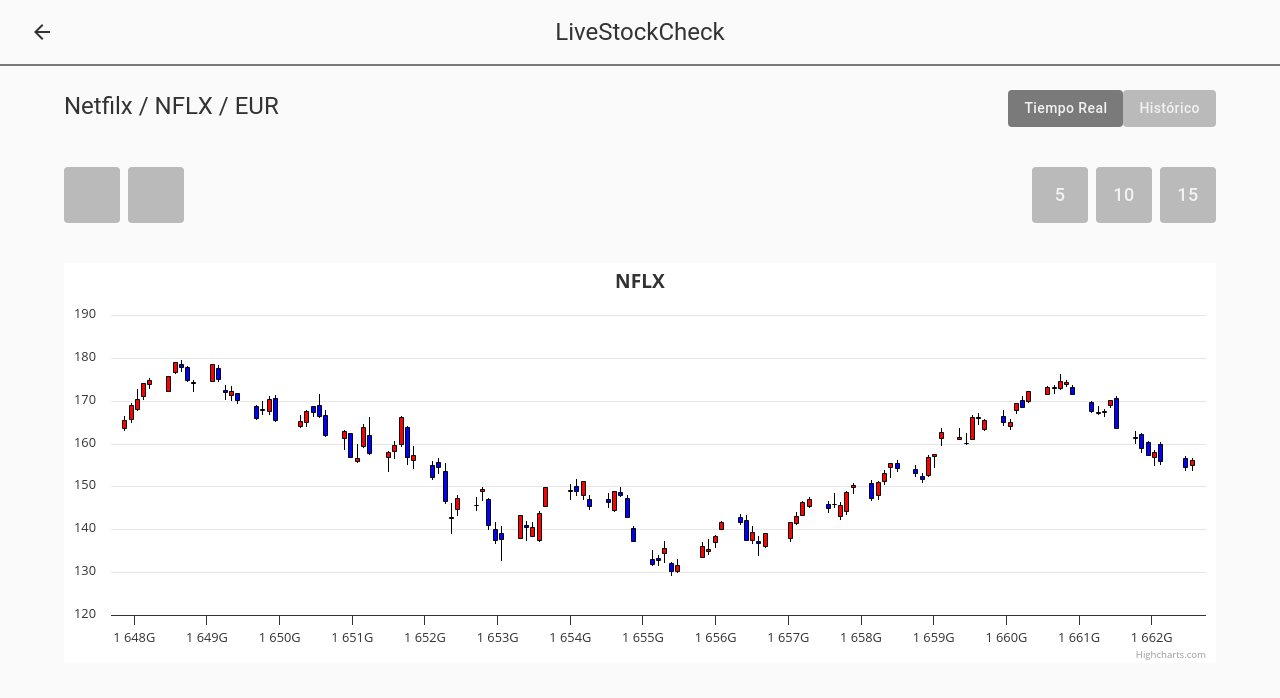
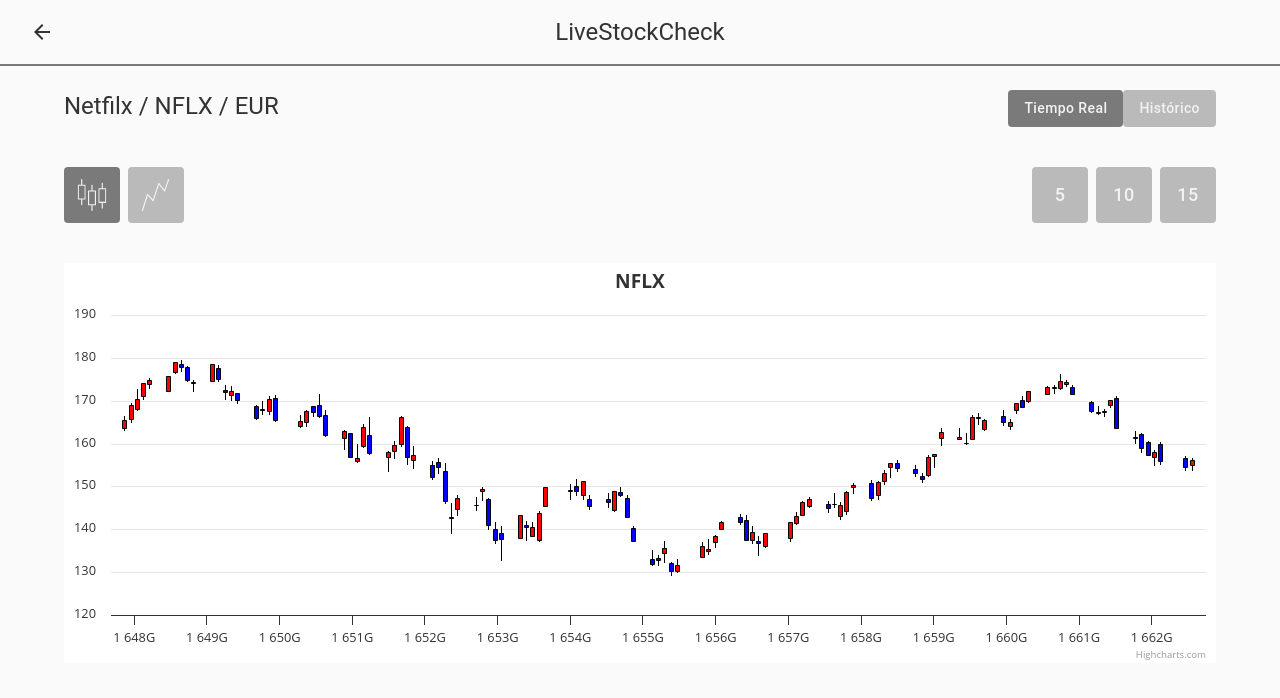
Before and after one commit to AlejandroLucas161/metafar-challenge, a React (Vite) app: page /detail/0 in a window 1280 px wide. Shown: the top 698 px of the page. Built offline with nearby package versions, Linux system fonts and the light colour scheme.

Commit message:
Fix switch charts icons

```diff
--- a/src/components/StockDetail/StockDetail.tsx
+++ b/src/components/StockDetail/StockDetail.tsx
@@ -5,16 +5,24 @@
 import candleChartIcon from "../../assets/candle-chart-icon.svg";
 import timeChartIcon from "../../assets/time-chart-icon.svg";
 
-const charts: Array<{ icon: string }> = [
-  { icon: candleChartIcon },
-  { icon: timeChartIcon },
+export type StockVariant = "realTime" | "historical";
+export type ChartType = "candlestick" | "area";
+
+const charts: Array<{ icon: string; chart: ChartType }> = [
+  { icon: candleChartIcon, chart: "candlestick" },
+  { icon: timeChartIcon, chart: "area" },
 ];
 
 const StockDetail: FunctionComponent = () => {
-  const [variant, setVariant] = useState<"realTime" | "historical">("realTime");
+  const [variant, setVariant] = useState<StockVariant>("realTime");
+  const [chartType, setChartType] = useState<ChartType>("candlestick");
 
-  const handleVariant = (variant: "realTime" | "historical") => {
+  const handleStockVariant = (variant: StockVariant) => {
     setVariant(variant);
+  };
+
+  const handleChart = (chart: ChartType) => {
+    setChartType(chart);
   };
 
   return (
@@ -26,14 +34,14 @@
           <StyledButton
             variant="contained"
             disabled={variant === "realTime"}
-            onClick={() => handleVariant("realTime")}
+            onClick={() => handleStockVariant("realTime")}
           >
             Tiempo Real
           </StyledButton>
           <StyledButton
             variant="contained"
             disabled={variant === "historical"}
-            onClick={() => handleVariant("historical")}
+            onClick={() => handleStockVariant("historical")}
           >
             Histórico
           </StyledButton>
@@ -42,18 +50,20 @@
 
       <Grid width="100%" display="flex" justifyContent="space-between">
         <Grid display="flex" gap={1}>
-          {charts.map(({ icon }, idx) => (
+          {charts.map(({ icon, chart }, idx) => (
             <StyledButton
               key={idx}
               variant="contained"
+              disabled={chart === chartType}
               sx={{
                 minWidth: "56px",
                 minHeight: "56px",
                 padding: "0",
                 fontSize: "18px",
               }}
+              onClick={() => handleChart(chart)}
             >
-              <Icon icon={icon} />
+              <Icon src={icon} />
             </StyledButton>
           ))}
         </Grid>
@@ -66,7 +76,7 @@
       </Grid>
 
       <Grid width="100%">
-        <Chart />
+        <Chart chart={chartType} />
       </Grid>
     </Grid>
   );
--- a/src/components/StockDetail/components/Chart/Chart.tsx
+++ b/src/components/StockDetail/components/Chart/Chart.tsx
@@ -1,8 +1,13 @@
 import Highcharts from "highcharts/highstock";
 import HighchartsReact from "highcharts-react-official";
 import { FunctionComponent } from "react";
+import { ChartType } from "../../StockDetail";
 
-const TimelineChart: FunctionComponent = () => {
+type ChartProps = {
+  chart: ChartType;
+};
+
+const Chart: FunctionComponent<ChartProps> = ({ chart }) => {
   const data = [
     [1647869400000, 163.51, 166.35, 163.01, 165.38],
     [1647955800000, 165.51, 169.42, 164.91, 168.82],
@@ -163,8 +168,7 @@
     // Setea el tipo de gráfico, su nombre y los datos
     series: [
       {
-        // type: "area",
-        type: "candlestick",
+        type: chart,
         name: "Stock chart",
         color: "blue", // Color de subida de gráfico candlestick
         upColor: "red", // Color de bajada de gráfico candlestick
@@ -180,4 +184,4 @@
   );
 };
 
-export default TimelineChart;
+export default Chart;
--- a/src/components/StockDetail/styles.ts
+++ b/src/components/StockDetail/styles.ts
@@ -17,8 +17,7 @@
   },
 }));
 
-export const Icon = styled("span")<{ icon: string }>`
+export const Icon = styled("img")`
   width: 32px;
   height: 32px;
-  background-image: ${({ icon }) => `url(${icon})`};
 `;
```
Also changed, not shown: src/assets/candle-chart-icon.svg, src/assets/time-chart-icon.svg.
